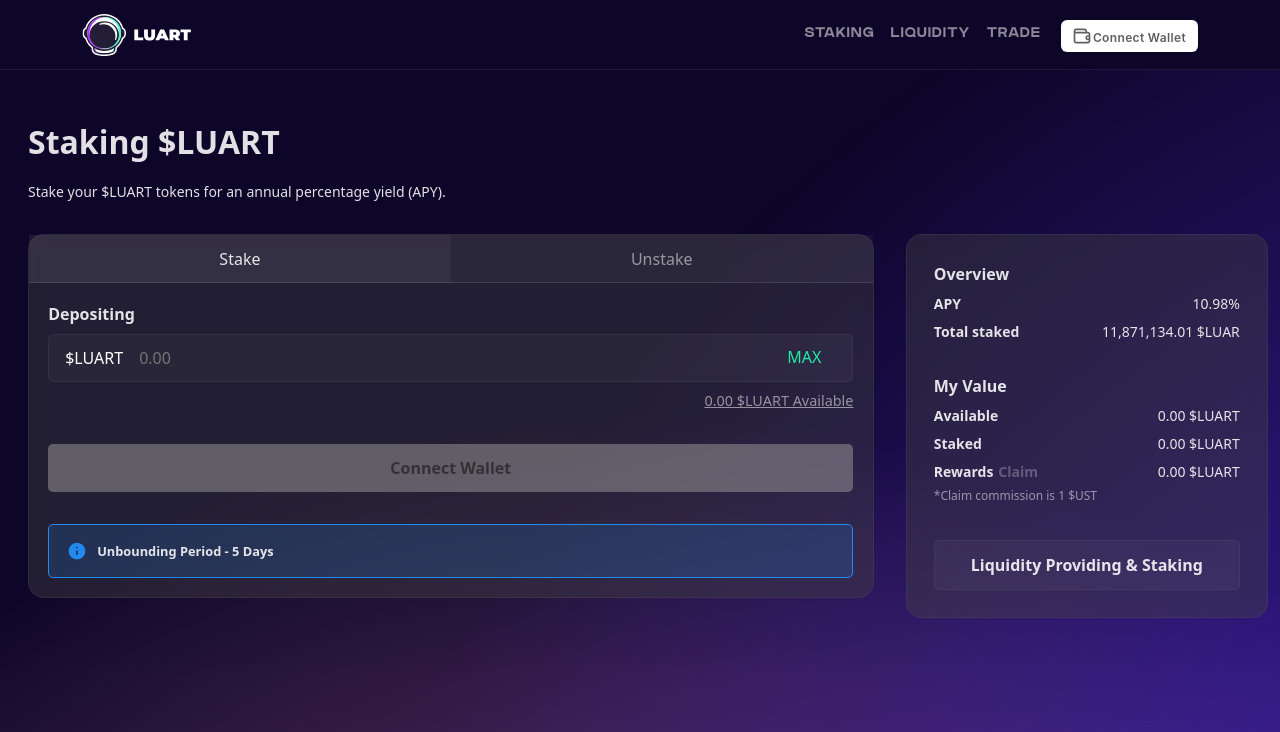
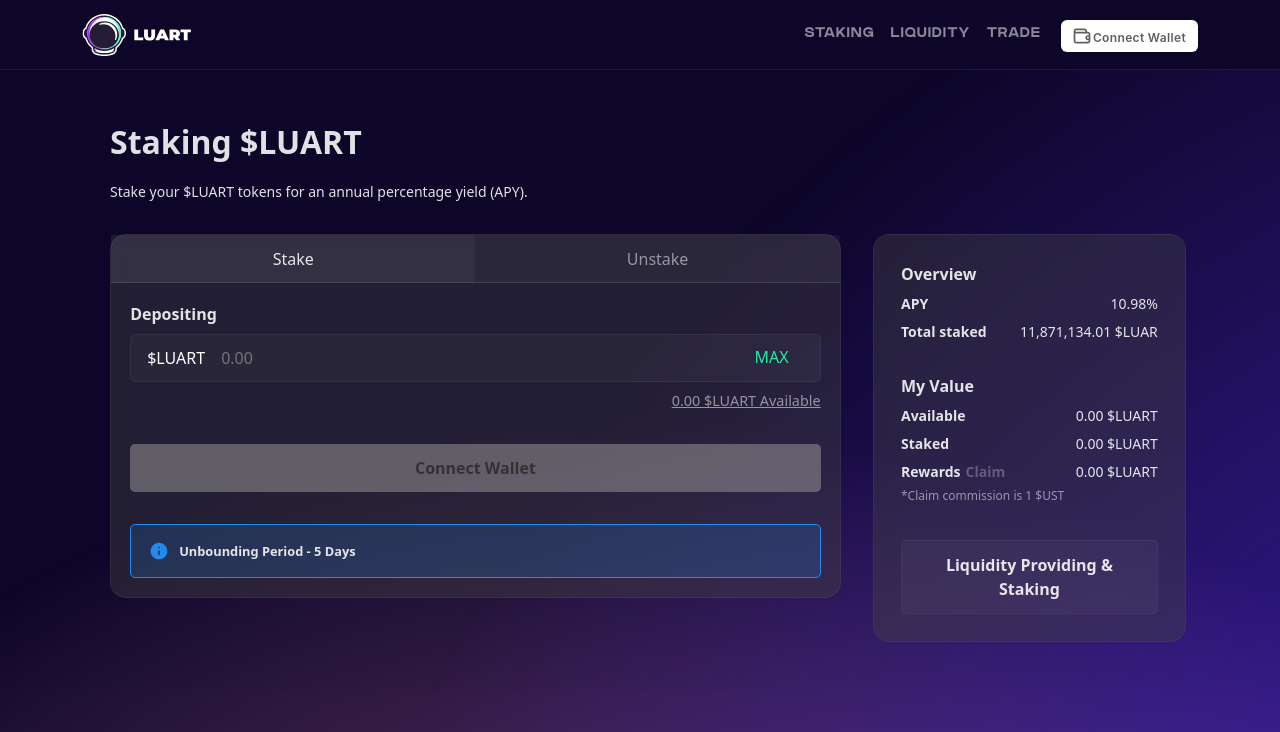
Before and after one commit to asadalicode/luart_dashboard, a React (Create React App) app: page / in a window 1280 px wide. Shown: the top 732 px of the page. Built offline with nearby package versions, Linux system fonts and the light colour scheme.

Commit message:
quick change in app.tsx

```diff
--- a/src/App.tsx
+++ b/src/App.tsx
@@ -30,7 +30,7 @@
         {
           !isMobileNavbarOpen &&
           <>
-            <div className="container-ss">
+            <div className="container">
 
               <div className="d-flex">
                 <div className="rightPortion container-fluid">
```
